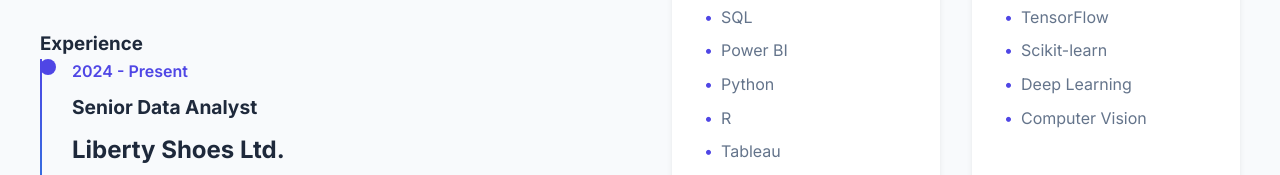
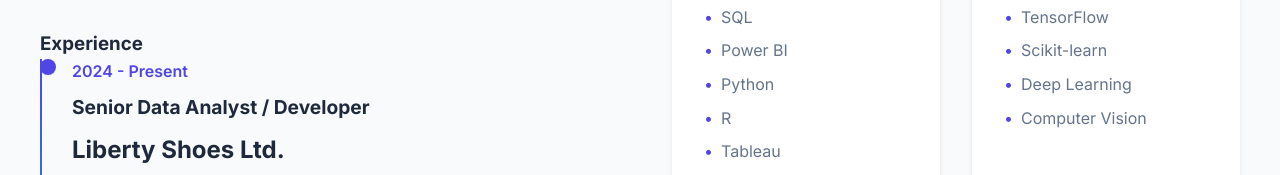
Before and after one commit to Ss094/suman-portfolio, a plain HTML site: page about.html in a window 1280 px wide. Shown: the part 850-1025 px from the top of the page. Drawn offline with Linux system fonts and the light colour scheme.

Commit message:
Update about.html

```diff
--- a/about.html
+++ b/about.html
@@ -58,7 +58,7 @@
                                 <div class="timeline-item">
                                     <div class="timeline-date">2024 - Present</div>
                                     <div class="timeline-content">
-                                        <h4>Senior Data Analyst</h4>
+                                        <h4>Senior Data Analyst / Developer</h4>
                                         <h1>Liberty Shoes Ltd.</h1>
                                         <p>Leading data analysis projects and developing predictive models</p>
                                     </div>
```
